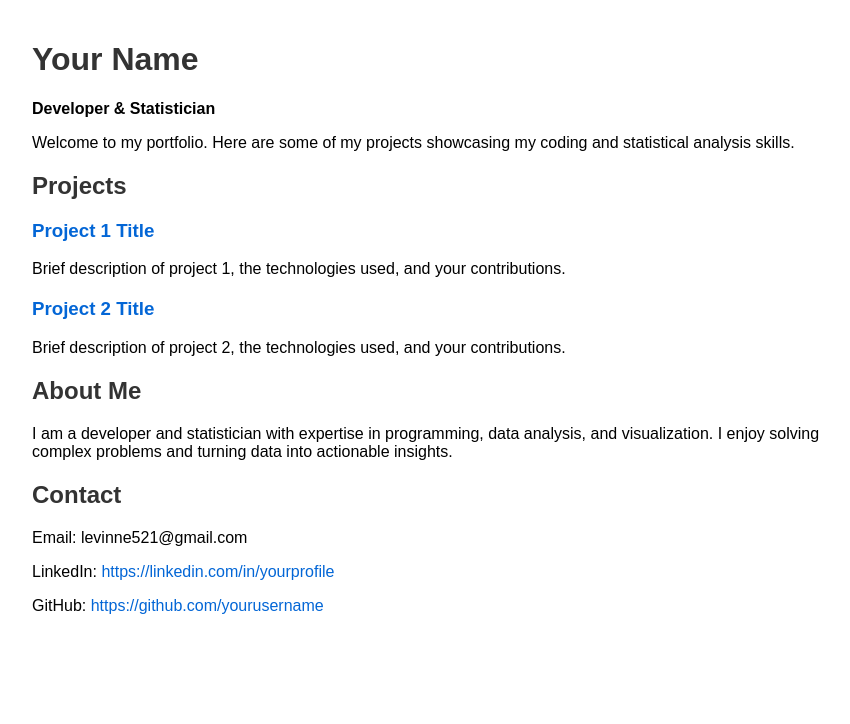
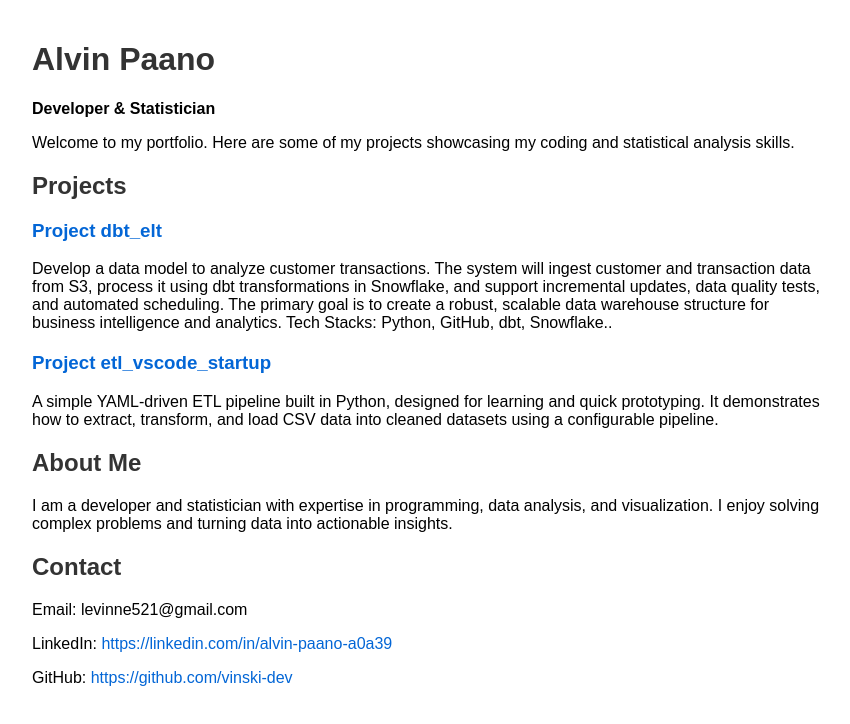
Before and after one commit to vinski-dev/vinski.github.io, a plain HTML site: page index.html in a window 1280 px wide. Shown: the whole page, without its empty margins (208-1058 px from the left). Drawn offline with Linux system fonts and the light colour scheme.

Commit message:
Update index.html

```diff
--- a/index.html
+++ b/index.html
@@ -12,20 +12,23 @@
   </style>
 </head>
 <body>
-  <h1>Your Name</h1>
+  <h1>Alvin Paano</h1>
   <p><strong>Developer & Statistician</strong></p>
   <p>Welcome to my portfolio. Here are some of my projects showcasing my coding and statistical analysis skills.</p>
 
   <h2>Projects</h2>
 
   <div class="project">
-    <h3><a href="https://github.com/vinski-dev/dbt_elt.git">Project 1 Title</a></h3>
-    <p>Brief description of project 1, the technologies used, and your contributions.</p>
+    <h3><a href="https://github.com/yourusername/project1">Project dbt_elt</a></h3>
+    <p>Develop a data model to analyze customer transactions. The system will ingest customer and transaction data from S3, process it using dbt transformations in Snowflake, and support incremental updates, data quality tests, and automated scheduling. The primary goal is to create a robust, scalable data warehouse structure for business intelligence and analytics.
+
+Tech Stacks: Python, GitHub, dbt, Snowflake..</p>
   </div>
 
   <div class="project">
-    <h3><a href="https://github.com/vinski-dev/etl_vscode_starter.git">Project 2 Title</a></h3>
-    <p>Brief description of project 2, the technologies used, and your contributions.</p>
+    <h3><a href="https://github.com/yourusername/project2">Project etl_vscode_startup</a></h3>
+    <p>A simple YAML-driven ETL pipeline built in Python, designed for learning and quick prototyping.
+It demonstrates how to extract, transform, and load CSV data into cleaned datasets using a configurable pipeline.</p>
   </div>
 
   <h2>About Me</h2>
@@ -33,7 +36,7 @@
 
   <h2>Contact</h2>
   <p>Email: levinne521@gmail.com</p>
-  <p>LinkedIn: <a href="https://linkedin.com/in/yourprofile">https://linkedin.com/in/yourprofile</a></p>
-  <p>GitHub: <a href="https://github.com/vinski-dev">https://github.com/yourusername</a></p>
+  <p>LinkedIn: <a href="https://linkedin.com/in/yourprofile">https://linkedin.com/in/alvin-paano-a0a39</a></p>
+  <p>GitHub: <a href="https://github.com/yourusername">https://github.com/vinski-dev</a></p>
 </body>
 </html>
```
